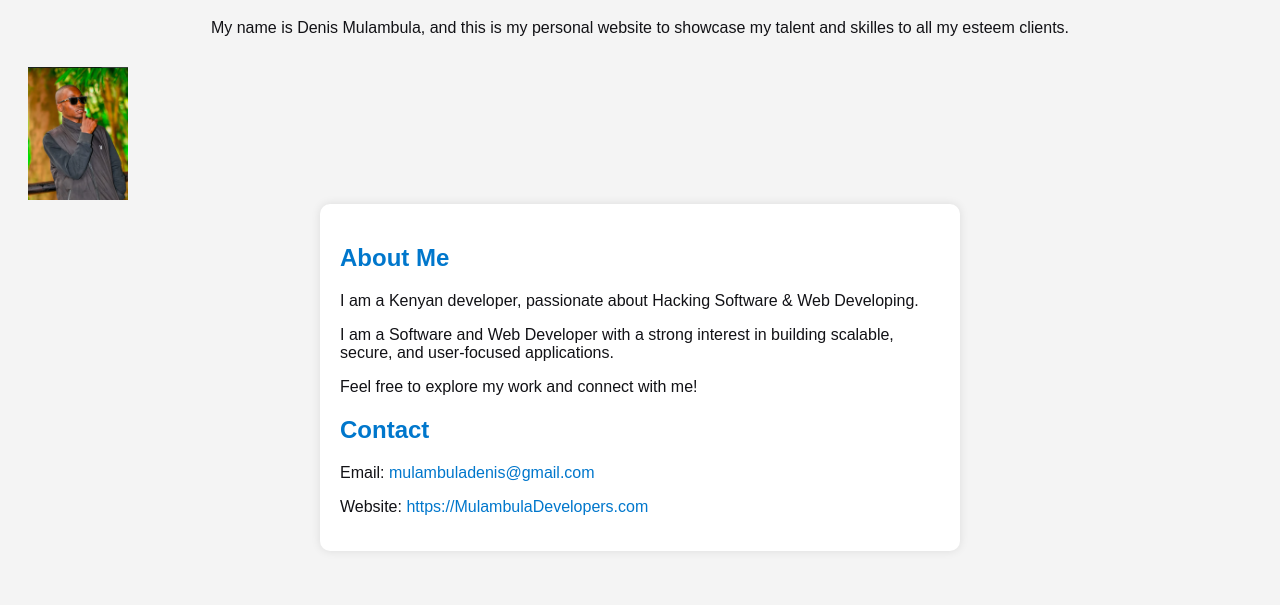
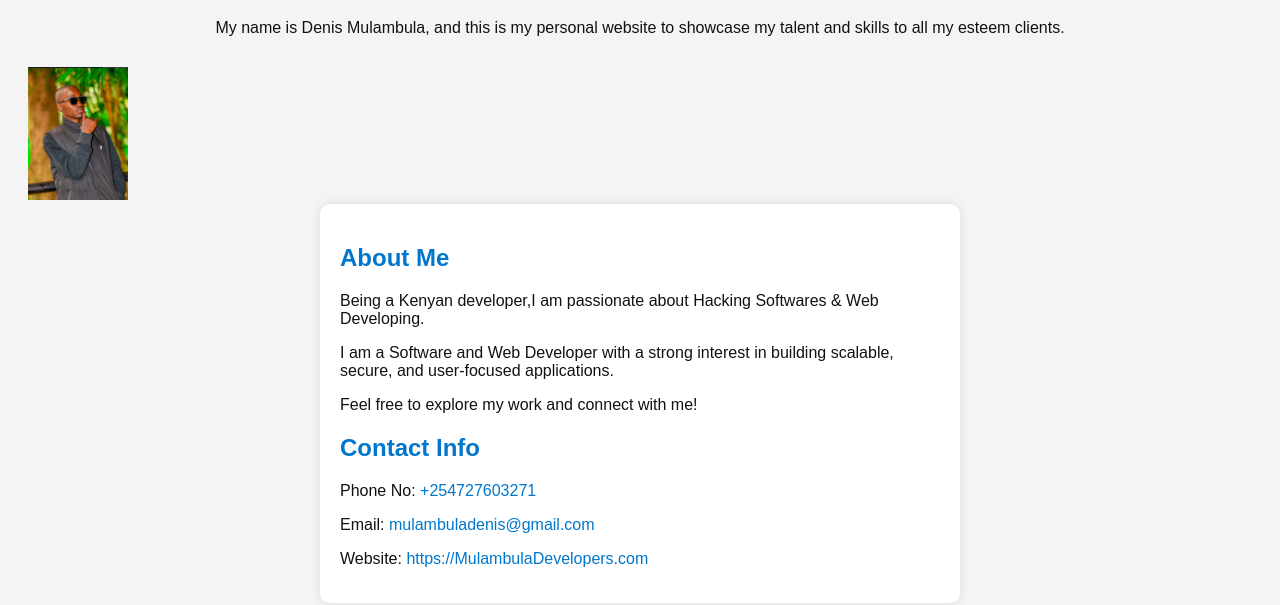
Before and after one commit to Mulambula/myportfolio, a plain HTML site: page index.html in a window 1280 px wide. Shown: the part 89-694 px from the top of the page. Drawn offline with Linux system fonts and the light colour scheme.

Commit message:
Update index.html

```diff
--- a/index.html
+++ b/index.html
@@ -44,16 +44,17 @@
 <body>
     <header>
         <h1>Mulambula Group Developers</h1>
-        <p>My name is Denis Mulambula, and this is my personal website to showcase my talent and skilles to all my esteem clients.</p>
+        <p>My name is Denis Mulambula, and this is my personal website to showcase my talent and skills to all my esteem clients.</p>
     </header>
     <img src="images/profile.jpg" alt="My Profile Picture" width="100">
     <div class="profile">
         <h2>About Me</h2>
-        <p>I am a Kenyan developer, passionate about Hacking Software & Web Developing.</p>
+        <p>Being a Kenyan developer,I am passionate about Hacking Softwares & Web Developing.</p>
         <p>I am a Software and Web Developer with a strong interest in building scalable, secure, and user-focused applications.</P>
         <p>Feel free to explore my work and connect with me!</p>
 
-        <h2>Contact</h2>
+        <h2>Contact Info</h2>
+        <p>Phone No: <a href="+254727603271">+254727603271</a></p>
         <p>Email: <a href="mulambuladenis@gmail.com">mulambuladenis@gmail.com</a></p>
         <p>Website: <a href="https://MulambulaDevelopers.com">https://MulambulaDevelopers.com</a></p>
     </div>
```
